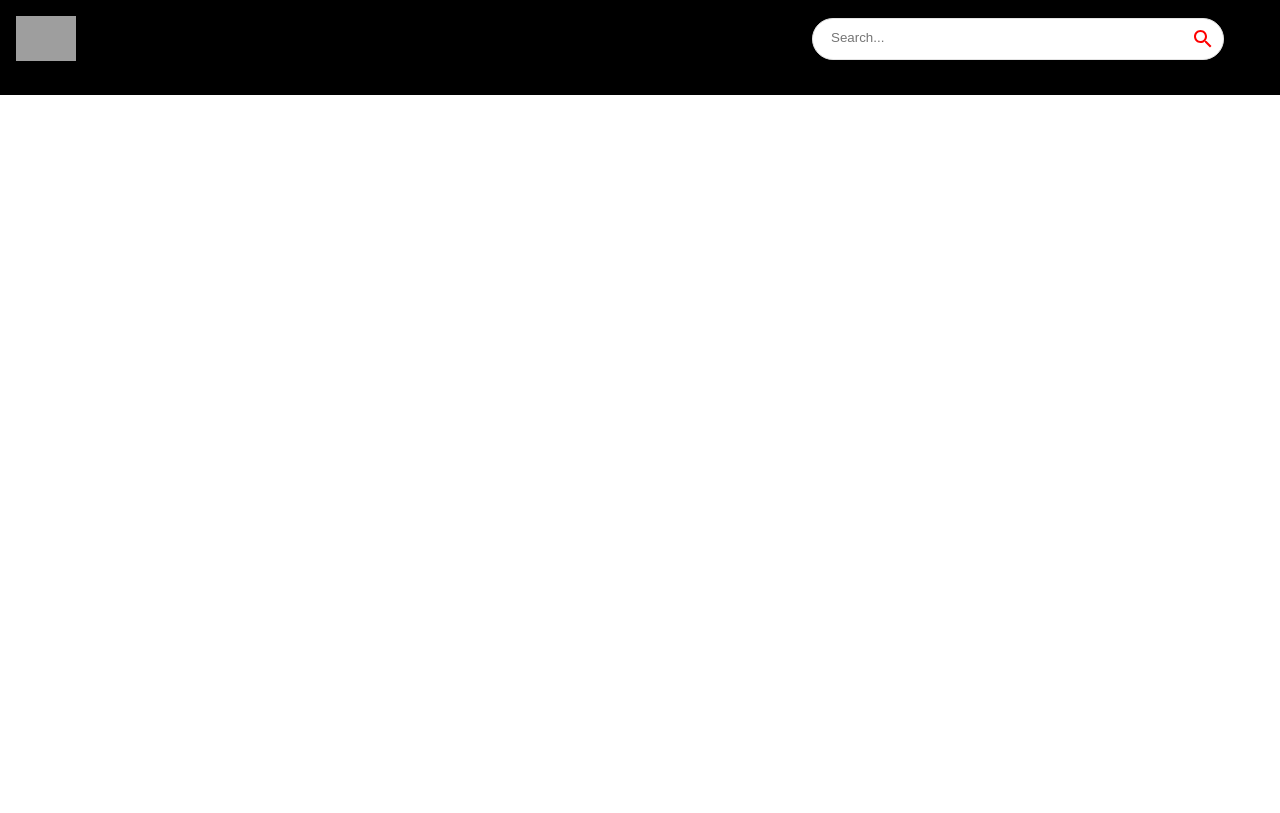
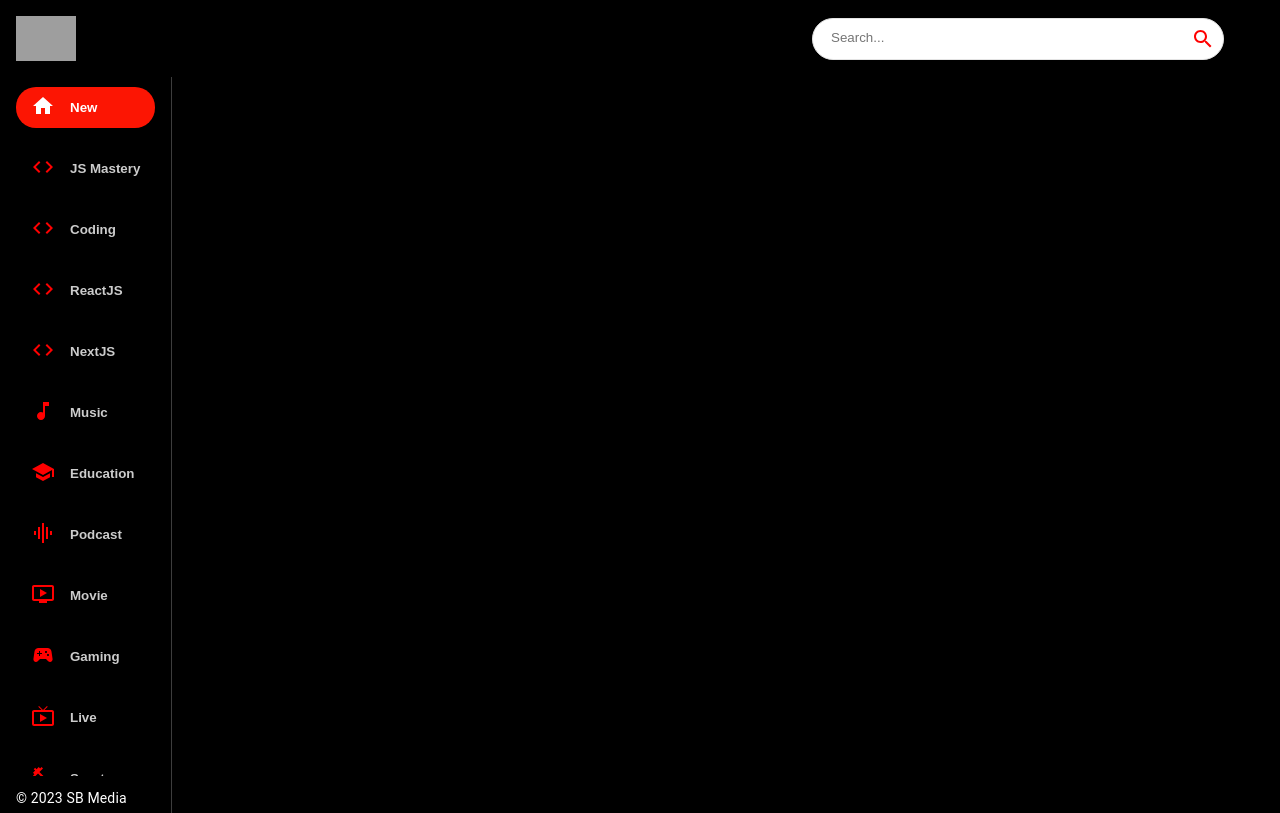
Before and after one commit to sasban9/youtube-clone, a React (Create React App) app: page / in a window 1280 px wide. Built offline with nearby package versions, Linux system fonts and the light colour scheme; grey boxes are pictures that could not be loaded.

Commit message:
Sidebar added

```diff
--- a/src/components/Feed.jsx
+++ b/src/components/Feed.jsx
@@ -1,8 +1,18 @@
+import { Box, Stack, Typography } from '@mui/material'
 import React from 'react'
+import SideBar from './SideBar'
 
 const Feed = () => {
   return (
-    <div>Feed</div>
+    <Stack sx={{ flexDirection: {sx: 'column', md: 'row'} }}>
+      <Box sx={{ height:{sx: 'auto', md: '92vh'}, borderRight: '1px solid #3d3d3d', px:{sx:0,md:2} }}>
+        <SideBar></SideBar>
+
+        <Typography className='copyright' variant='body2' sx={{ mt:1.5, color:'#fff' }}>
+          &copy; 2023 SB Media
+        </Typography>
+      </Box>
+    </Stack>
   )
 }
 
--- /dev/null
+++ b/src/components/SideBar.jsx
@@ -0,0 +1,41 @@
+import { Stack } from "@mui/material";
+import React from "react";
+import { categories } from "../utils/constants";
+
+const selectedCategory = "New";
+
+const SideBar = () => {
+  return (
+    <Stack
+      direction="row"
+      sx={{
+        overflowY: "auto",
+        height: { sx: "auto", md: "95%" },
+        flexDirection: { md: "column" },
+      }}
+    >
+      {categories.map((category) => (
+        <button
+          className="category-btn"
+          style={{
+            background: category.name === selectedCategory && "#fc1503",
+            color: "white",
+          }}
+          key={category.name}
+        >
+          <span
+            style={{
+              color: category.name === selectedCategory ? "white" : "red",
+              marginRight: 15,
+            }}
+          >
+            {category.icon}
+          </span>
+          <span style={{opacity: category.name === selectedCategory ? 1 : 0.8}}>{category.name}</span>
+        </button>
+      ))}
+    </Stack>
+  );
+};
+
+export default SideBar;
--- a/src/components/index.js
+++ b/src/components/index.js
@@ -4,3 +4,4 @@
 export { default as ChannelDetail } from './ChannelDetail';
 export { default as SearchFeed } from './SearchFeed';
 export { default as SearchBar } from './SearchBar';
+export { default as SideBar } from './SideBar';
```
